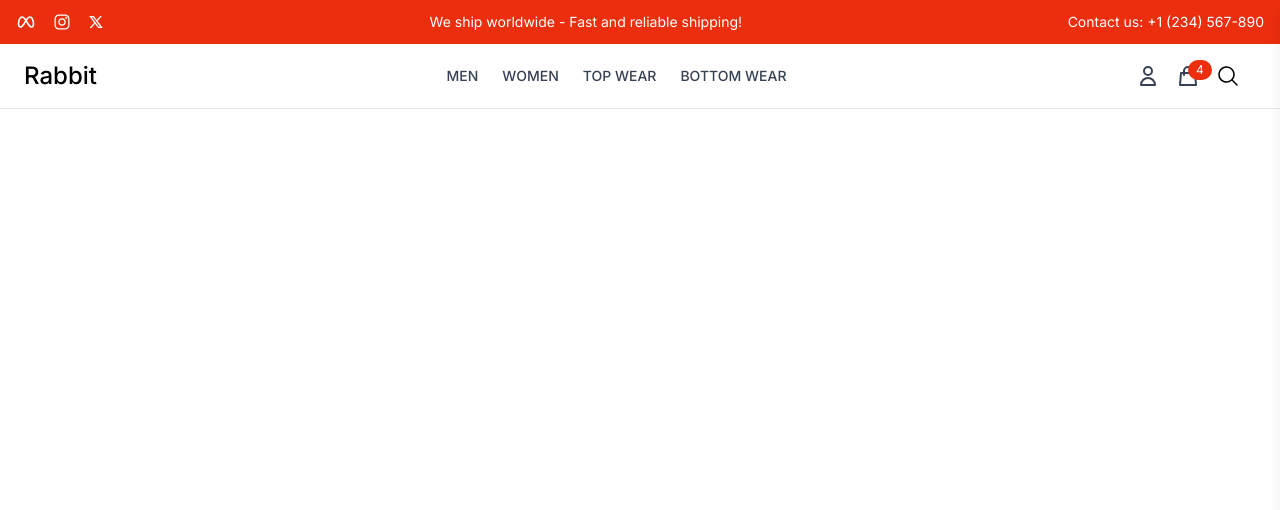
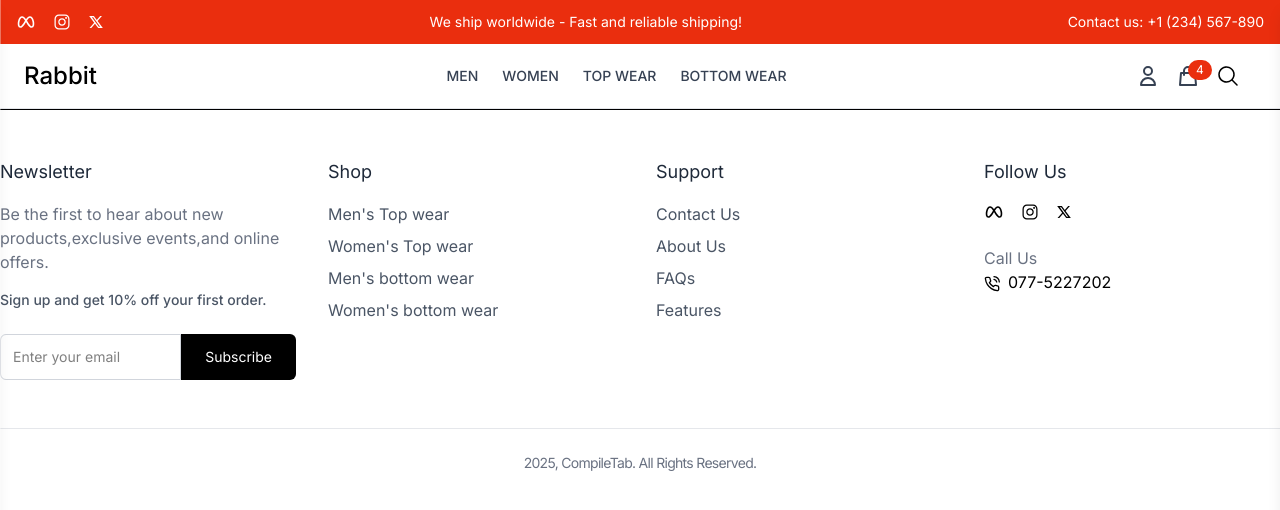
Before and after one commit to Dilsha0412/Rabbit-Ecommerce, a React (Vite) app in the folder frontend/: page / in a window 1280 px wide. Shown: the top 510 px of the page. Built offline with nearby package versions, Linux system fonts and the light colour scheme.

Commit message:
Implemented Layout with Header and Footer components

```diff
--- a/frontend/src/components/Cart/CartContents.jsx
+++ b/frontend/src/components/Cart/CartContents.jsx
@@ -1,8 +1,68 @@
 import React from 'react'
+import { RiDeleteBin3Line } from 'react-icons/ri'
 
 const CartContents = () => {
+
+  const cartProducts=[
+    {
+      productId:1,
+      name:"T-shirt",
+      size:"M",
+      color:"Red",
+      quentity:1,
+      price:15,
+      image:"https://picsum.photos/200?random=1",
+    },
+
+    {
+      productId:2,
+      name:"Jeans",
+      size:"L",
+      color:"Purple",
+      quentity:1,
+      price:15,
+      image:"https://picsum.photos/200?random=2",
+    },
+  ]
   return (
-    <div>CartContents</div>
+    <div>
+      {cartProducts.map((product,index)=>(
+        <div
+        key={index}
+        className='flex items-start justify-between py-4 border-b '
+        >
+          <div className='flex items-start'>
+            <img src={product.image}
+            alt={product.name}
+            className='w-20 h-24 object-cover'
+            />
+            <div>
+              <h3>{product.name}</h3>
+              <p className='text-sm text-gray-500'>
+                size: {product.size} | color: {product.color} |
+              </p>
+              <div className='flex items-center mt-2'>
+                <button className='border rounded px-2 py-1 text-xl font-medium'>
+                  -
+                </button>
+                <span className='mx-4'>{product.quentity}</span>
+
+                <button className='border rounded px-2 py-1 text-xl font-medium'>
+                  +
+                </button>
+
+                </div>
+              </div>
+          </div>
+          <div>
+            <p>$ {product.price.toLocaleString()}</p>
+            <button>
+              <RiDeleteBin3Line className='h-6 w-6 mt-2 text-red-600'/>
+            </button>
+          </div>
+       </div>
+      ))}
+  </div>
   )
 }
 
--- /dev/null
+++ b/frontend/src/components/Common/Footer.jsx
@@ -0,0 +1,135 @@
+import React from 'react'
+import { IoLogoInstagram } from 'react-icons/io'
+import { RiTwitterXFill, RiTwitterXLine } from 'react-icons/ri'
+import { TbBrandMeta } from 'react-icons/tb'
+import { FiPhoneCall } from 'react-icons/fi'
+import { Link } from 'react-router-dom'
+
+const Footer = () => {
+  return <footer className='border-t py-12'>
+    <div className='container mx-auto grid grid-cols-1 md:grid-cols-4 gap-8 px-4 lg:px-0'>
+        <div>
+            <h3 className='text-lg text-gray-800 mb-4'>Newsletter</h3>
+            <p className='text-gray-500 mb-4'>
+                Be the first to hear about new products,exclusive events,and
+                online offers.
+            </p>
+            <p className='font-medium text-sm text-gray-600 mb-6'>
+              Sign up and get 10% off your first order.
+            </p>
+            <form className='flex'>
+                <input
+                type='email'
+                placeholder='Enter your email'
+                className='p-3 w-full text-sm border border-gray-300 rounded-l-md
+                focus:outline-none focus:ring-gray-500 transition-all'
+                required
+                />
+                <button type='submit'
+                className='bg-black text-white px-6 py-3 text-sm rounded-r-md hover:bg-gray-800
+                transition-all '>
+                    Subscribe
+                    </button>
+            </form>
+        </div>
+        <div>
+            <h3 className='text-lg text-gray-800 mb-4'>Shop</h3>
+            <ul className='space-y-2 text-gray-600'>
+            <li>
+                <Link to="#" className='hover:text-gray-500 transition-colors'>
+                Men's Top wear
+                </Link>
+            </li>
+            <li>
+                <Link to="#" className='hover:text-gray-500 transition-colors'>
+                Women's Top wear
+                </Link>
+            </li>
+            <li>
+                <Link to="#" className='hover:text-gray-500 transition-colors'>
+                Men's bottom wear
+                </Link>
+            </li>
+            <li>
+                <Link to="#" className='hover:text-gray-500 transition-colors'>
+                Women's bottom wear
+                </Link>
+            </li>
+            </ul>
+        </div>
+
+    {/*Support Links*/}
+
+        <div>
+            <h3 className='text-lg text-gray-800 mb-4'>Support</h3>
+            <ul className='space-y-2 text-gray-600'>
+            <li>
+                <Link to="#" className='hover:text-gray-500 transition-colors'>
+               Contact Us
+                </Link>
+            </li>
+            <li>
+                <Link to="#" className='hover:text-gray-500 transition-colors'>
+                About Us
+                </Link>
+            </li>
+            <li>
+                <Link to="#" className='hover:text-gray-500 transition-colors'>
+                FAQs
+                </Link>
+            </li>
+            <li>
+                <Link to="#" className='hover:text-gray-500 transition-colors'>
+                Features
+                </Link>
+            </li>
+            </ul>
+        </div>
+{/*Follow Us*/}
+        <div>
+            <h3 className='text-lg text-gray-800 mb-4'>Follow Us</h3>
+            <div className=' flex items-center space-x-4 mb-6'>
+                <a
+                href="https://www.facebook.com"
+                target='_blank'
+                rel='noopener noreferrer'
+                className='hover:text-gray-300'
+                >
+                    <TbBrandMeta className='h-5 w-5'/>
+                </a>
+                 <a
+                href="https://www.facebook.com"
+                target='_blank'
+                rel='noopener noreferrer'
+                className='hover:text-gray-300'
+                >
+                    <IoLogoInstagram className='h-5 w-5'/>
+                </a>
+                 <a
+                href="https://www.facebook.com"
+                target='_blank'
+                rel='noopener noreferrer'
+                className='hover:text-gray-300'
+                >
+                    <RiTwitterXLine className='h-4 w-4'/>
+                </a>
+            </div>
+            <p className=' text-gray-500'>Call Us</p>
+            <p>
+                <FiPhoneCall className='inline-block mr-2'/>
+                077-5227202
+            </p>
+            </div>
+
+        </div>
+        {/*Footer Bottom*/}
+        <div className='container mx-auto mt-12 px-4 lg:px-0 border-t border-gray-200 pt-6'>
+            <p className='text-gray-500 text-sm tracking-tighter text-center'>
+                2025, CompileTab. All Rights Reserved.
+            </p>
+        </div>
+  </footer>
+}
+
+
+export default Footer
--- a/frontend/src/components/Common/Navbar.jsx
+++ b/frontend/src/components/Common/Navbar.jsx
@@ -5,9 +5,15 @@
 import SearchBar from './SearchBar';
 import CartDrawer from '../Layout/CartDrawer';
 import { useState } from 'react';
+import { IoMdClose } from 'react-icons/io';
 
 const Navbar = () => {
     const[drawerOpen, setDrawerOpen] = useState(false);
+    const[navDrawerOpen, setNavDrawerOpen] = useState(false);
+
+    const toggleNavDrawer = () => {
+        setNavDrawerOpen(!navDrawerOpen);
+    }
     const toggleCartDrawer = () => {
         setDrawerOpen(!drawerOpen);
     };
@@ -50,7 +56,7 @@
             <div className='overflow-hidden'>
                 <SearchBar/>
             </div>
-            <button className='md:hidden'>
+            <button onClick={toggleNavDrawer} className='md:hidden'>
             <HiBars3BottomRight className='h-6 w-6 text-gray-700'/>
             </button>
 
@@ -58,9 +64,41 @@
     </nav>
     <CartDrawer drawerOpen={drawerOpen} toggleCartDrawer={toggleCartDrawer}/>
 
+    <div
+    className={`fixed top-0 left-0 w-3/4 sm:w-1/3 h-full bg-white shadow-lg transform transition-transform duration-300 z-50 ${
+        navDrawerOpen ? "translate-x-0" : "-translate-x-full"
+    }`}
+    >
+        <div className='flex justify-end p-4'>
+            <button onClick={toggleNavDrawer}>
+                <IoMdClose className='h-6 w-6  text-gray-600'/>
+            </button>
+            </div>
+            <div className='p-4'>
+                <h2 className='text-xl font-semibold mb-4'>Menu</h2>
+                <nav className="space-y-4">
+                    <Link to="#" onClick={toggleNavDrawer} className='block text-gray-600 hover:text-black'>
+                    Men
+                    </Link>
+
+                    <Link to="#" onClick={toggleNavDrawer} className='block text-gray-600 hover:text-black'>
+                    Women
+                    </Link>
+
+                    <Link to="#" onClick={toggleNavDrawer} className='block text-gray-600 hover:text-black'>
+                    Top Wear
+                    </Link>
+
+                    <Link to="#" onClick={toggleNavDrawer} className='block text-gray-600 hover:text-black'>
+                    Bottom Wear
+                    </Link>
+                </nav>
+            </div>
+    </div>
+
     </>
 
-  )
-}
+  );
+};
 
 export default Navbar;
--- a/frontend/src/components/Layout/CartDrawer.jsx
+++ b/frontend/src/components/Layout/CartDrawer.jsx
@@ -7,7 +7,7 @@
 
   return (
     <div
-    className={`fixed top-0 right-0 w-3/4 sm:w-1/2 md:w-1/4 h-full bg-white shadow-lg transform transition-transform duration-300 flex flex-col z-50 ${drawerOpen ? 'translate-x-0' : 'translate-x-full'}`}
+    className={`fixed top-0 right-0 w-3/4 sm:w-1/2 md:w-[30rem] h-full bg-white shadow-lg transform transition-transform duration-300 flex flex-col z-50 ${drawerOpen ? 'translate-x-0' : 'translate-x-full'}`}
     >
         <div className='flex justify-end p-4'>
             <button onClick={toggleCartDrawer}>
--- a/frontend/src/components/Layout/UserLayout.jsx
+++ b/frontend/src/components/Layout/UserLayout.jsx
@@ -1,11 +1,14 @@
 import React from 'react'
 import Header from '../Common/Header';
+import Footer from '../Common/Footer';
 
 const UserLayout = () => {
   return (
     <>
     <Header/>
 
+    <Footer/>
+
     </>
   );
 };
```
